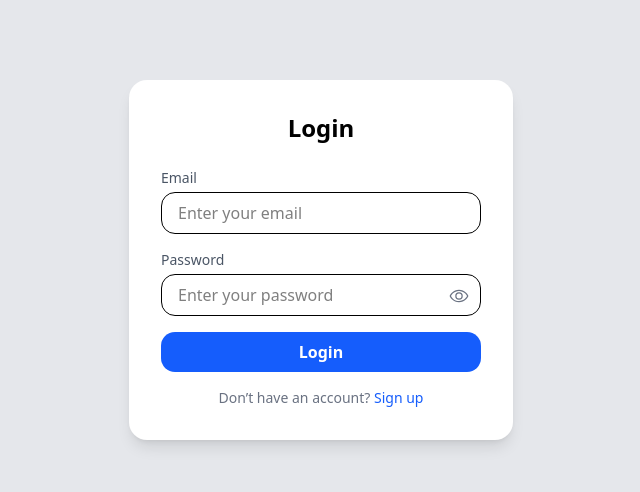
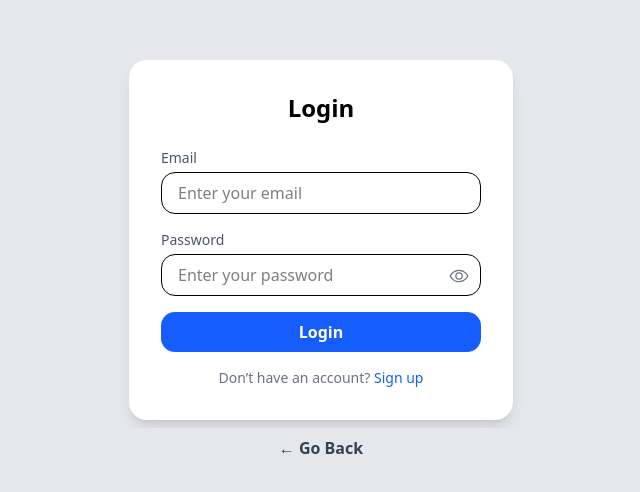
Before and after one commit to tfprome/Green-Pitch, a React (Vite) app in the folder client/: page /login in a window 1280 px wide. Shown: the part 140-632 px from the top of the page, without its empty margins (319-959 px from the left). Built offline with nearby package versions, Linux system fonts and the light colour scheme; no server answers.

Commit message:
added goback button

```diff
--- a/client/src/pages/loginpage.jsx
+++ b/client/src/pages/loginpage.jsx
@@ -54,8 +54,8 @@ const Login = () => {
 
     <div className=''>
       {/* <Navbar /> */}
-      <div className="flex items-center justify-center min-h-screen bg-gray-200">
-        <div className="w-full max-w-sm bg-white rounded-2xl shadow-lg p-8">
+      <div className="flex flex-col items-center justify-center min-h-screen bg-gray-200">
+        <div className="w-full max-w-sm mt-6 bg-white rounded-2xl shadow-lg p-8">
           <h2 className="text-2xl font-bold text-center mb-6">Login</h2>
           <form onSubmit={handleSubmit} className="space-y-4">
             {/* Email */}
@@ -115,6 +115,13 @@ const Login = () => {
             </a>
           </div>
         </div>
+        <button
+          type="button"
+          onClick={() => navigate(-1)}
+          className="w-full mb-4 mt-2 bg-gray-200 cursor-pointer text-gray-700 font-semibold py-2 px-4"
+        >
+          ← Go Back
+        </button>
       </div>
     </div>
   );
--- a/client/src/pages/signup.jsx
+++ b/client/src/pages/signup.jsx
@@ -59,7 +59,7 @@ const Signup = () => {
     return (
         <div>
             {/* <Navbar /> */}
-            <div className="flex items-center justify-center min-h-screen bg-gray-200">
+            <div className="flex flex-col items-center justify-center min-h-screen bg-gray-200">
                 <div className="w-full max-w-sm bg-white rounded-2xl shadow-lg p-8">
                     <h2 className="text-2xl font-bold text-center mb-6">Sign Up</h2>
                     <form onSubmit={handleSubmit} className="space-y-4">
@@ -148,7 +148,7 @@ const Signup = () => {
                             type="submit"
                             className="w-full bg-green-600 text-white font-semibold py-2 px-4 rounded-xl hover:bg-green-700 transition duration-200 cursor-pointer"
                         >
-                            {loading? "Signing up..." : "Sign Up"}
+                            {loading ? "Signing up..." : "Sign Up"}
                         </button>
                     </form>
 
@@ -159,7 +159,15 @@ const Signup = () => {
                             Login
                         </a>
                     </div>
+
                 </div>
+                <button
+                    type="button"
+                    onClick={() => navigate(-1)}
+                    className="w-full mb-4 mt-2 bg-gray-200 cursor-pointer text-gray-700 font-semibold py-2 px-4"
+                >
+                    ← Go Back
+                </button>
             </div>
         </div>
     );
```
